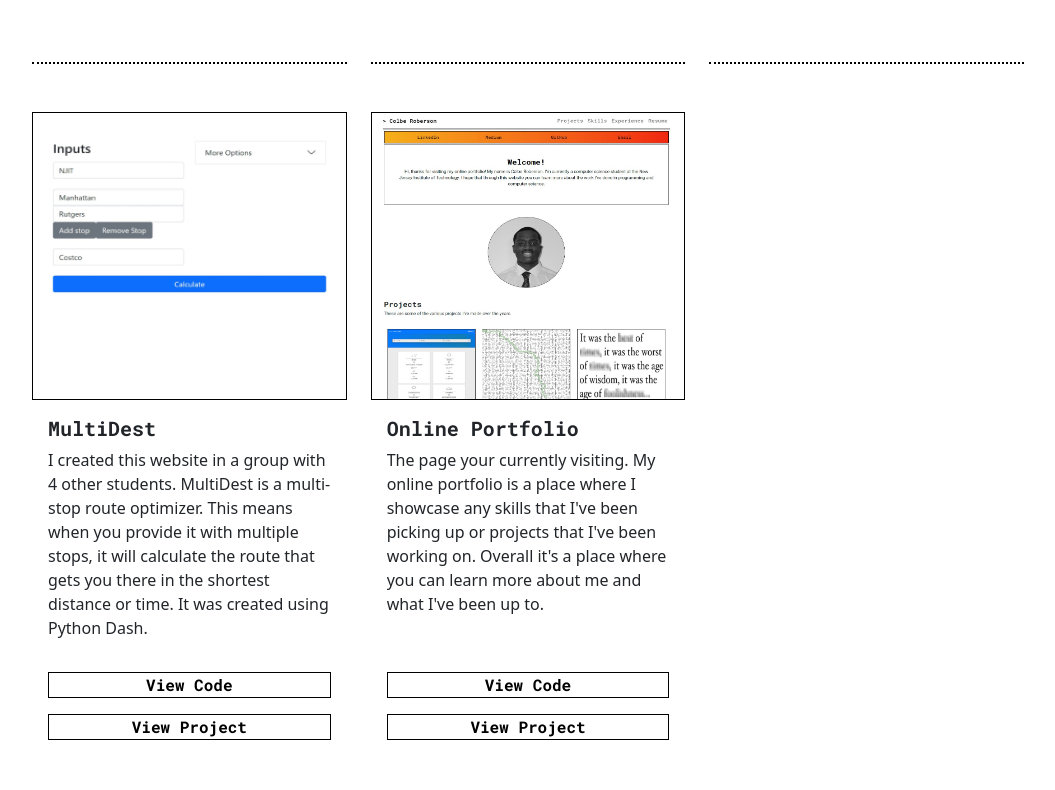
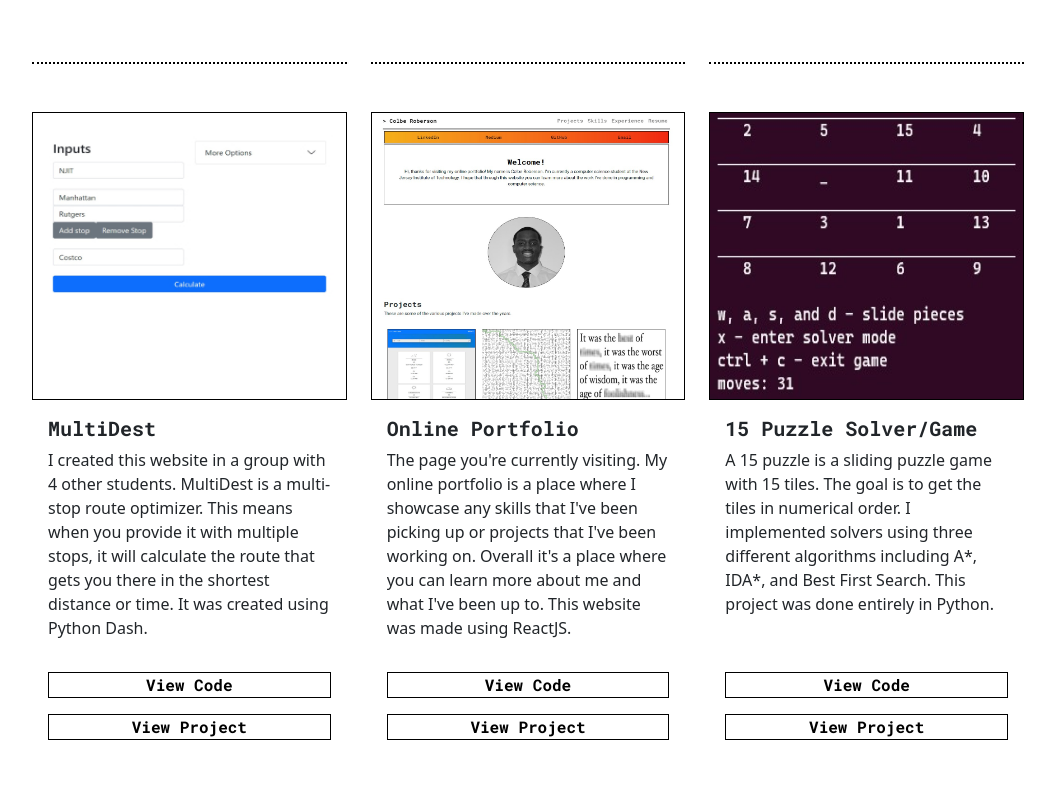
Before and after one commit to cgr28/onlineportfolio, a React (Create React App) app: page / in a window 1280 px wide. Shown: the part 1470-2260 px from the top of the page, without its empty margins (112-1167 px from the left). Built offline with nearby package versions, Linux system fonts and the light colour scheme.

Commit message:
updated projects

```diff
--- a/src/Footer.js
+++ b/src/Footer.js
@@ -15,7 +15,7 @@ export default function Footer() {
                 </div>
                 <div className="mt-2 e-mail">
                     <p>email: <a href="mailto:cgr28@njit.edu">cgr28@njit.edu</a> / <a href="mailto:roberson.colbe@gmail.com">roberson.colbe@gmail.com</a></p>
-                    <p>updated: 8/13/2022</p>
+                    <p>updated: 9/1/2022</p>
                 </div>
             </div>
 
--- a/src/sections/Projects.js
+++ b/src/sections/Projects.js
@@ -6,6 +6,7 @@ import simplyWeather from "../imgs/simplyweather.jpg"
 import mazeGenerator from "../imgs/maze.svg"
 import multidest from "../imgs/multidest.jpg"
 import portfolio from "../imgs/portfolio.jpg"
+import slidingPuzzle from "../imgs/15-puzzle.jpg"
 
 export default function Projects() {
 
@@ -20,13 +21,16 @@ export default function Projects() {
                     <ProjectCard title={"Maze Generator/Solver"} image={mazeGenerator} caption={"This is a website I created that generates mazes and solutions using one of the many algorithms I implemented.  I wrote the backend in Python Flask and the frontend was made using CSS, HTML, JS, and Bootstrap."} gitLink={"https://github.com/cgr28/maze-creator-and-solver"} webLink={"https://maze-creator-and-solver.herokuapp.com/"} />
                 </div>
                 <div className="col-sm-12 col-md-6 col-lg-4">
-                    <ProjectCard title={"Auto Censor"} image={"https://raw.githubusercontent.com/cgr28/autocensor/main/censor-example.png"} caption={"This is a Python script I wrote that allows you to censor a given set of words in an image.  I used Tesseract OCR for character recognition and OpenCV to load and edit the image."} gitLink={"https://github.com/cgr28/autocensor"} webLink={"https://github.com/cgr28/autocensor/blob/main/censor-example.png"} />
+                    <ProjectCard title={"Auto Censor"} image={"https://raw.githubusercontent.com/cgr28/autocensor/main/censor-example.png"} caption={"This is a Python script I wrote that allows you to censor a given set of words in an image.  I used Tesseract OCR for character recognition and OpenCV to load and edit the image."} gitLink={"https://github.com/cgr28/autocensor"} webLink={"https://github.com/cgr28/autocensor#auto-censor"} />
                 </div>
                 <div className="col-sm-12 col-md-6 col-lg-4">
                     <ProjectCard title={"MultiDest"} image={multidest} caption={"I created this website in a group with 4 other students.  MultiDest is a multi-stop route optimizer.  This means when you provide it with multiple stops, it will calculate the route that gets you there in the shortest distance or time.  It was created using Python Dash."} gitLink={"https://github.com/It-s-Saturday/MultiDest_Dash"} webLink={"https://multidest.herokuapp.com/"} />
                 </div>
                 <div className="col-sm-12 col-md-6 col-lg-4">
-                    <ProjectCard title={"Online Portfolio"} image={portfolio} caption={"The page your currently visiting.  My online portfolio is a place where I showcase any skills that I've been picking up or projects that I've been working on. Overall it's a place where you can learn more about me and what I've been up to."} gitLink={"https://github.com/cgr28/onlineportfolio"} webLink={"https://colbe.me"} />
+                    <ProjectCard title={"Online Portfolio"} image={portfolio} caption={"The page you're currently visiting.  My online portfolio is a place where I showcase any skills that I've been picking up or projects that I've been working on. Overall it's a place where you can learn more about me and what I've been up to. This website was made using ReactJS."} gitLink={"https://github.com/cgr28/onlineportfolio"} webLink={"https://colbe.me"} />
+                </div>
+                <div className="col-sm-12 col-md-6 col-lg-4">
+                    <ProjectCard title={"15 Puzzle Solver/Game"} image={slidingPuzzle} caption={"A 15 puzzle is a sliding puzzle game with 15 tiles.  The goal is to get the tiles in numerical order.  I implemented solvers using three different algorithms including A*, IDA*, and Best First Search.  This project was done entirely in Python."} gitLink={"https://github.com/cgr28/15-puzzle-solver"} webLink={"https://github.com/cgr28/15-puzzle-solver#15-puzzle-solver"} />
                 </div>
             </div>
         </div>
```
Also changed, not shown: src/imgs/15-puzzle.jpg (added).
